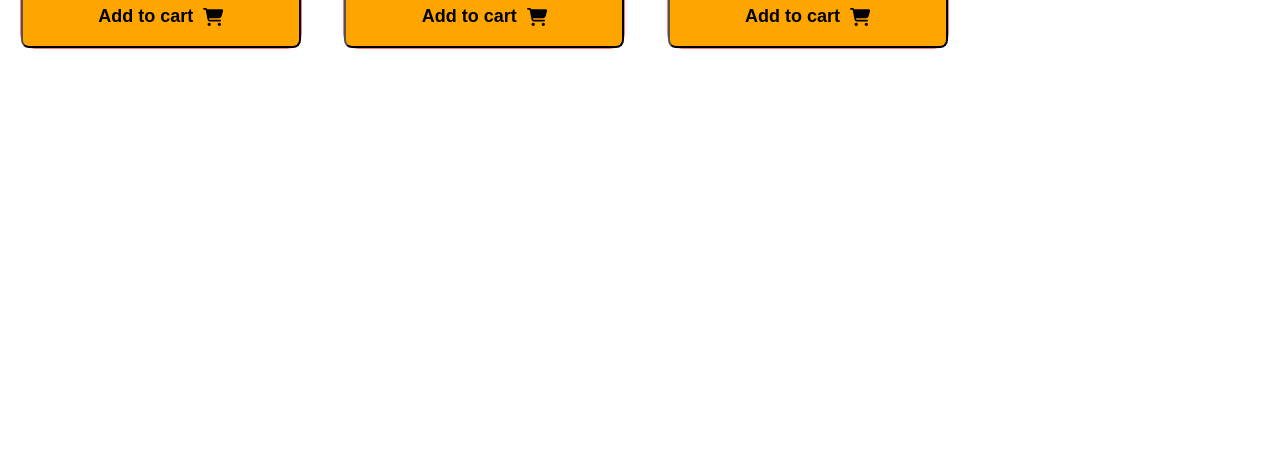
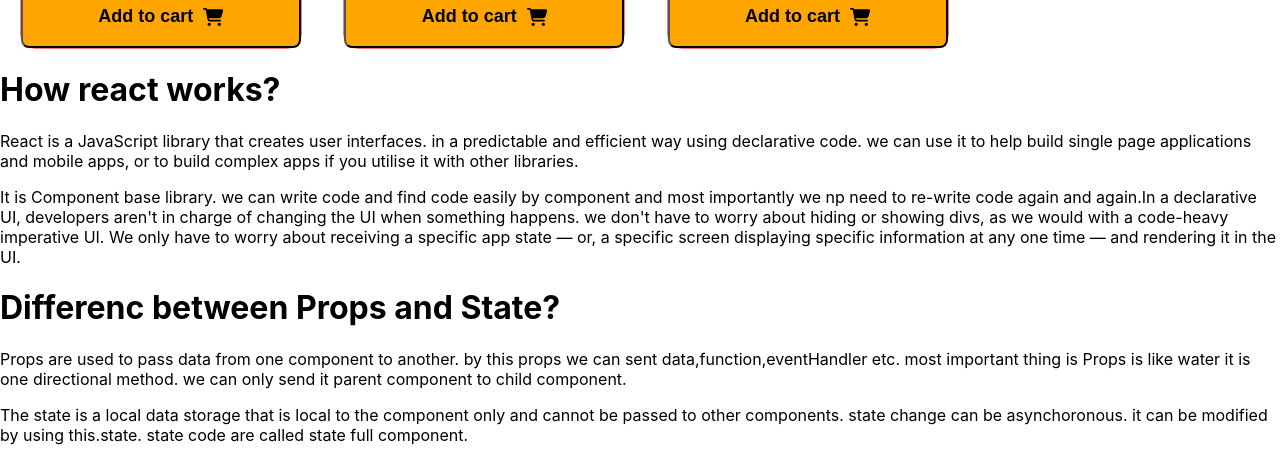
Before and after one commit to Abhamid3311/fancy-watch-shop, a React (Create React App) app: page / in a window 1280 px wide. Shown: the part 2011-2469 px from the top of the page. Before the commit the page ends 2060 px from the top, so only its background shows below. Built offline with nearby package versions, Linux system fonts and the light colour scheme.

Commit message:
added qus

```diff
--- a/src/App.js
+++ b/src/App.js
@@ -1,6 +1,7 @@
 
 import './App.css';
 import Header from './components/Header/Header';
+import Qus from './components/Qus/Qus';
 import Shop from './components/Shop/Shop';
 
 function App() {
@@ -9,6 +10,8 @@ function App() {
       <Header></Header>
       <Shop></Shop>
 
+      <Qus></Qus>
+
     </div>
   );
 }
--- a/src/components/Cart/Cart.js
+++ b/src/components/Cart/Cart.js
@@ -1,23 +1,18 @@
 import React from 'react';
 import './Cart.css';
+
 const Cart = (props) => {
-    // console.log(props.cart);
     const { cart, handleReset } = props;
-
-
     let watchName = []
     for (const watch of cart) {
         watchName.push(watch.shortName);
     }
 
-
     return (
         <div className='cart'>
             <h2>Selected Watches: {
-                cart.length <= 4 ? (cart.length) : (alert('More than 4 watches'))
-            }</h2>
-
-
+                cart.length <= 4 ? (cart.length) : (alert('Ooops! More than 4 watches'))}
+            </h2>
             <div>
                 <h1>{watchName} </h1>
             </div>
--- /dev/null
+++ b/src/components/Qus/Qus.js
@@ -0,0 +1,23 @@
+import React from 'react';
+
+const Qus = () => {
+    return (
+        <div>
+            <div>
+                <h1>How react works?</h1>
+                <p>React is a JavaScript library that creates user interfaces. in a predictable and efficient way using declarative code. we can use it to help build single page applications and mobile apps, or to build complex apps if you utilise it with other libraries.</p>
+                <p>It is Component base library. we can write code and find code easily by component and most importantly we np need to re-write code again and again.In a declarative UI, developers aren't in charge of changing the UI when something happens. we don't have to worry about hiding or showing divs, as we would with a code-heavy imperative UI. We only have to worry about receiving a specific app state — or, a specific screen displaying specific information at any one time — and rendering it in the UI.</p>
+            </div>
+            <div>
+                <h1>Differenc between Props and State?</h1>
+                <p>Props are used to pass data from one component to another. by this props we can sent data,function,eventHandler etc. most important thing is Props is like water it is one directional method. we can only send it parent component to child component.</p>
+                <p>
+                    The state is a local data storage that is local to the component only and cannot be passed to other components. state change can be asynchoronous. it can be modified by using this.state. state code are called state full component.
+                </p>
+
+            </div>
+        </div>
+    );
+};
+
+export default Qus;
```
